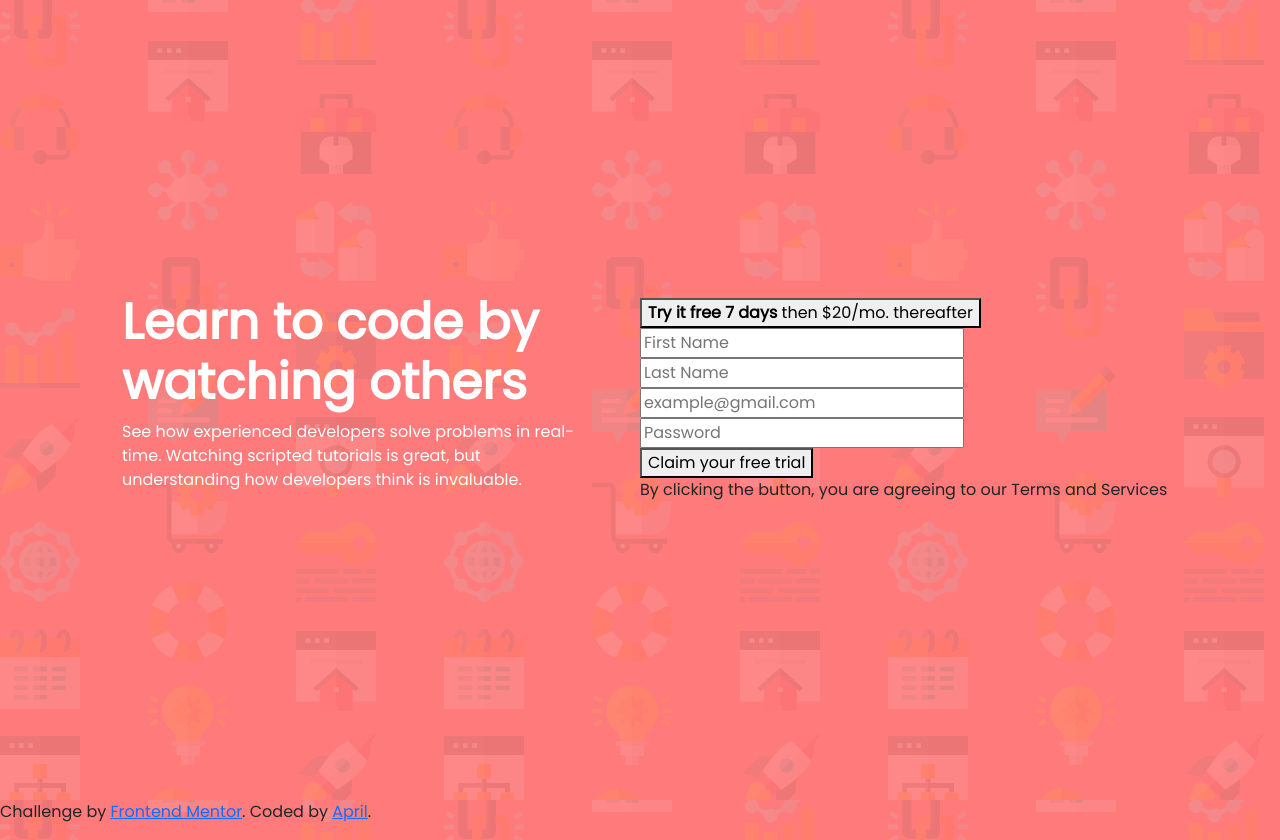
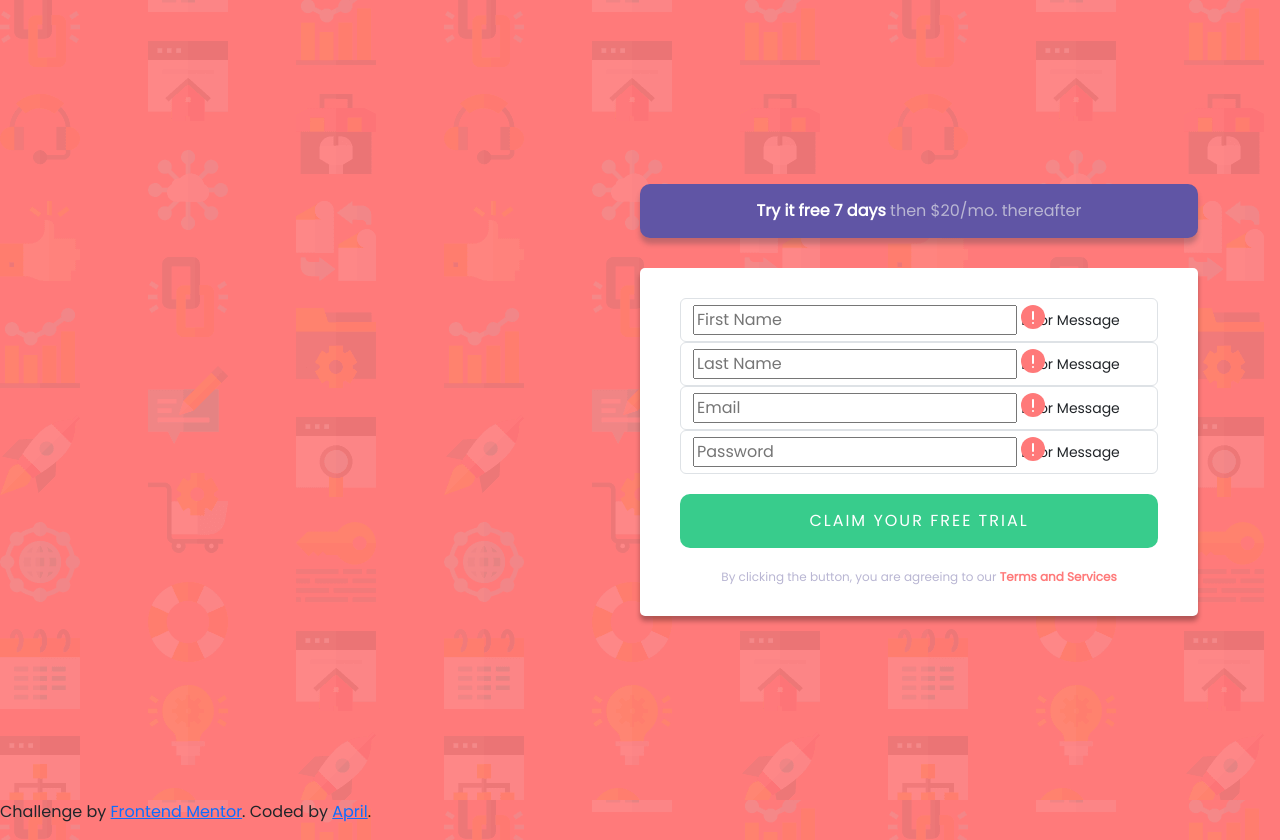
Before and after one commit to its-aprilleon/SignupForm, a website: page index.html in a window 1280 px wide. Drawn offline with nearby package versions, Linux system fonts and the light colour scheme.

Commit message:
Changed some html codes

```diff
--- a/css/style.css
+++ b/css/style.css
@@ -10,9 +10,9 @@
 
 * {
   box-sizing: border-box;
-  font-family: "Poppins", sans-serif;
 }
 body {
+  font-family: "Poppins", sans-serif;
   background: var(--rc) url("./../images/bg-intro-desktop.png");
 }
 
@@ -23,18 +23,83 @@ body {
   justify-content: center;
   align-items: center;
 }
-.container .form-description {
+
+.form-description {
   padding-left: 40px;
   padding-right: 40px;
 }
 
-.container .form-description h1 {
+.form-description h1 {
   font-size: 50px;
   font-weight: bold;
   color: #fff;
+  margin-bottom: 30px;
 }
 
-.container p {
+.form-description p {
   color: #fff;
   font-size: 16px;
 }
+
+.form {
+  background-color: #fff;
+  width: 100%;
+  padding: 30px 40px;
+  border-radius: 5px;
+  box-shadow: 0 5px 5px rgba(0, 0, 0, 0.3);
+  font-family: inherit;
+}
+
+.container .tryitbtn,
+.form .submitbtn {
+  width: 100%;
+  background-color: var(--bc);
+  border: none;
+  color: var(--gbc);
+  font-size: 16px;
+  border-radius: 10px;
+  border: none;
+  box-shadow: 0 6px 5px hsla(249, 10%, 26%, 0.3);
+  padding: 15px;
+}
+
+.container .tryitbtn {
+  margin-bottom: 30px;
+}
+
+.container .tryitbtn strong {
+  color: #fff;
+}
+
+.form .submitbtn {
+  color: #fff;
+  background-color: var(--gn);
+  text-transform: uppercase;
+  letter-spacing: 2px;
+  box-shadow: none;
+  margin-top: 20px;
+  margin-bottom: 20px;
+}
+
+.form .btndescription {
+  font-size: 12px;
+  text-align: center;
+  color: var(--gbc);
+}
+
+.btndescription .tms {
+  color: var(--rc);
+  font-weight: bold;
+}
+
+.form-control img {
+  /* visibility: hidden; */
+  position: absolute;
+}
+
+/*
+@media (max-width: 480px) {
+  .container {
+  }
+}
+*/
--- a/index.html
+++ b/index.html
@@ -24,59 +24,50 @@
   <body>
     <div class="container">
       <div class="form-description col-6">
-        <h1>Learn to code by watching others</h1>
+        <!-- <h1>Learn to code by watching others</h1>
         <p>
           See how experienced developers solve problems in real-time. Watching
           scripted tutorials is great, but understanding how developers think is
           invaluable.
-        </p>
+        </p> -->
       </div>
 
-      <div class="form col-6">
-        <form action="" method="POST">
-          <button type="button">
-            <strong>Try it free 7 days </strong> then $20/mo. thereafter
-          </button>
+      <div class="col-6">
+        <button type="button" class="tryitbtn">
+          <strong>Try it free 7 days </strong> then $20/mo. thereafter
+        </button>
 
-          <div class="firstname">
-            <input
-              type="text"
-              id="firstname"
-              class="firstname"
-              placeholder="First Name"
-              required
-            />
-          </div>
-          <div class="lastname">
-            <input
-              type="text"
-              id="lastname"
-              class="lastname"
-              placeholder="Last Name"
-            />
-          </div>
-          <div class="email">
-            <input
-              type="email"
-              id="email"
-              class="email"
-              placeholder="example@gmail.com"
-            />
+        <form action="" method="POST" class="form">
+          <div class="form-control">
+            <input type="text" id="firstname" placeholder="First Name" />
+            <img src="./images/icon-error.svg" alt="error" class="" />
+            <small>Error Message</small>
           </div>
 
-          <div class="password">
-            <input
-              type="password"
-              id="password"
-              class="password"
-              placeholder="Password"
-            />
+          <div class="form-control">
+            <input type="text" id="lastname" placeholder="Last Name" />
+            <img src="./images/icon-error.svg" alt="error" class="" />
+            <small>Error Message</small>
           </div>
 
-          <button type="submit">Claim your free trial</button>
+          <div class="form-control">
+            <input type="email" id="email" placeholder="Email" />
+            <img src="./images/icon-error.svg" alt="error" class="" />
+            <small>Error Message</small>
+          </div>
+
+          <div class="form-control">
+            <input type="password" id="password" placeholder="Password" />
+            <img src="./images/icon-error.svg" alt="error" class="" />
+            <small>Error Message</small>
+          </div>
+
+          <button type="submit" class="submitbtn">Claim your free trial</button>
           <br />
-          <span>By clicking the button, you are agreeing to our </span>
-          <span>Terms and Services</span>
+          <div class="btndescription">
+            <span>By clicking the button, you are agreeing to our </span>
+            <span class="tms">Terms and Services</span>
+          </div>
         </form>
       </div>
     </div>
@@ -94,5 +85,7 @@
         >.
       </p>
     </footer>
+
+    <script src="index.js"></script>
   </body>
 </html>
```
Also changed, not shown: index.js (added).
